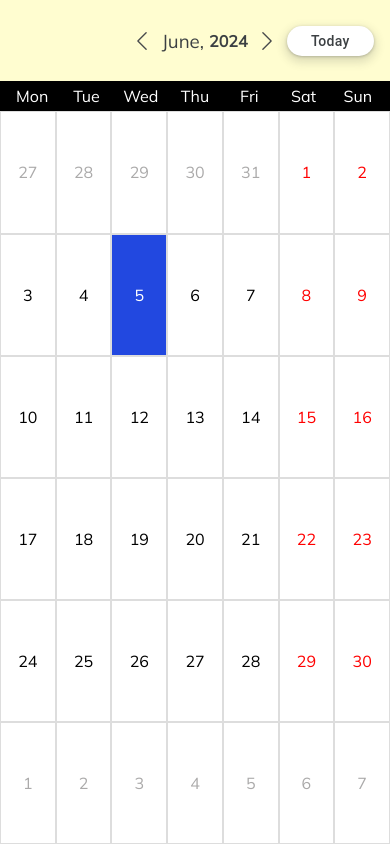
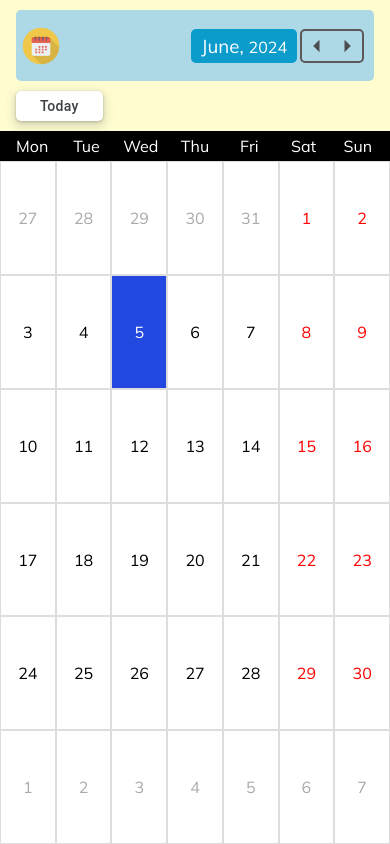
Before and after one commit to Durgaprasad-2002/Event_App, a React (Create React App) app: page / in a window 390 px wide. Built offline with nearby package versions, Linux system fonts and the light colour scheme.

Commit message:
first commit

```diff
--- a/src/pages/Calender.js
+++ b/src/pages/Calender.js
@@ -1,5 +1,6 @@
 import React, { useState, useEffect } from "react";
 import { BsChevronLeft, BsChevronRight } from "react-icons/bs";
+import { MdArrowLeft, MdArrowRight } from "react-icons/md";
 import CalendarDays from "./CalenderDays";
 import logo from "../Images/logo.png";
 import "./index.css";
@@ -41,20 +42,25 @@ export default function Calender() {
       <div className="Calender-Navigation-bar">
         <div className="Title">
           <img alt="LOGO" src={logo} className="logo" />
+          <div className="ToggelBTNS">
+            <div className="togglebtnsConatiner">
+              <button className="NavBTNS" onClick={() => changeMonth(-1)}>
+                <MdArrowLeft className="icon" />
+              </button>
+              <button className="NavBTNS" onClick={() => changeMonth(1)}>
+                <MdArrowRight className="icon" />
+              </button>
+            </div>
+            <h3 className="Month">
+              {months[currentDate.getMonth()]},{" "}
+              <span className="Year">{currentDate.getFullYear()}</span>
+            </h3>{" "}
+          </div>
         </div>
-        <div className="ToggelBTNS">
-          <button className="NavBTNS" onClick={() => changeMonth(-1)}>
-            <BsChevronLeft className="icon" />
-          </button>
-          <h3 className="Month">{months[currentDate.getMonth()]},</h3>{" "}
-          <h3 className="Year">{currentDate.getFullYear()}</h3>
-          <button className="NavBTNS" onClick={() => changeMonth(1)}>
-            <BsChevronRight className="icon" />
-          </button>
-          <button class="button-17" role="button" onClick={goToToday}>
-            Today
-          </button>
-        </div>
+
+        <button className="button-17" role="button" onClick={goToToday}>
+          Today
+        </button>
       </div>
       <div className="calender">
         <div className="weeks">
--- a/src/pages/EventCreation.js
+++ b/src/pages/EventCreation.js
@@ -56,7 +56,6 @@ export default function EventCreation() {
   };
 
   const HandleParticipants = (e) => {
-    console.log(partMail);
     setADD((ADDParticipants) => [...ADDParticipants, partMail]);
     document.getElementsByName("partMail")[0].value = "";
   };
@@ -69,7 +68,6 @@ export default function EventCreation() {
   }
 
   const removeParticipant = (ind) => {
-    console.log(ind);
     let newELE = removeElementByIndex(ADDParticipants, ind);
     setADD([...newELE]);
   };
@@ -78,7 +76,7 @@ export default function EventCreation() {
 
   function HandleInputs(e) {
     const { name, value } = e.target;
-    console.log(name, value);
+
     setTimes((prevTimes) => ({
       ...prevTimes,
       [name]: value,
@@ -119,8 +117,6 @@ export default function EventCreation() {
       userId: user.googleId,
       googleToken: Token.access_token,
     };
-
-    console.log(eventData);
 
     setLoading(true);
 
--- a/src/pages/Loader.js
+++ b/src/pages/Loader.js
@@ -10,7 +10,7 @@ export default function Loader() {
         alignItems: "center",
       }}
     >
-      <div class="Loader_ANI" style={{ zIndex: "100" }}></div>
+      <div className="Loader_ANI" style={{ zIndex: "100" }}></div>
     </div>
   );
 }
--- a/src/pages/index.css
+++ b/src/pages/index.css
@@ -4,6 +4,22 @@ html,
 body {
   height: 100%;
   margin: 0;
+}
+
+.Title {
+  display: flex;
+  flex-direction: row;
+  justify-content: space-between;
+  align-items: center;
+}
+
+.togglebtnsConatiner {
+  border: 2px solid lightgray;
+  border-radius: 5px;
+  display: flex;
+  flex-direction: row;
+  justify-content: center;
+  align-items: center;
 }
 
 .outer-Google-login {
@@ -101,10 +117,11 @@ body {
   gap: 5px;
   align-items: center;
   justify-content: center;
+  margin-left: 20px;
 }
 
 .icon {
-  font-size: 22px;
+  font-size: 32px;
 }
 
 .NavBTNS {
@@ -113,7 +130,7 @@ body {
   background: none;
   border: none;
   padding: 0px;
-  border-radius: 50%;
+  border-radius: 3px;
   display: flex;
   justify-content: center;
   align-items: center;
@@ -121,11 +138,12 @@ body {
   color: rgb(74, 76, 77);
   font-weight: 200;
   cursor: pointer;
+  transition: all ease 0.5s;
 }
 
 .NavBTNS:hover {
-  background-color: white;
-  outline: 1px solid lightgray;
+  background-color: rgb(54, 53, 53);
+  color: white;
 }
 
 .NavBTNS:active {
@@ -141,7 +159,7 @@ body {
   align-items: center;
   appearance: none;
   background-color: #fff;
-  border-radius: 24px;
+  border-radius: 5px;
   border-style: none;
   box-shadow: rgba(152, 152, 152, 0.2) 0 3px 5px -1px,
     rgba(118, 118, 118, 0.14) 0 6px 10px 0,
@@ -154,7 +172,6 @@ body {
   font-family: "Google Sans", Roboto, Arial, sans-serif;
   font-size: 14px;
   font-weight: 500;
-
   justify-content: center;
   letter-spacing: 0.25px;
   line-height: normal;
@@ -219,6 +236,10 @@ body {
 .Month {
   font-weight: lighter;
   user-select: none;
+  background: rgb(11, 156, 204);
+  padding: 5px 10px 5px 10px;
+  border-radius: 5px;
+  color: white;
 }
 
 .Year {
@@ -408,6 +429,7 @@ f .Calender-Event-bar span {
 }
 
 .footer {
+  position: relative;
   width: 100%;
   background-color: rgb(227, 225, 225);
   text-align: center;
@@ -513,12 +535,12 @@ f .Calender-Event-bar span {
 }
 
 .Outer-Event-Conatiner {
-  height: auto;
+  min-height: 600px;
 }
 
 .Events-container {
   width: auto;
-  min-height: 500px;
+  min-height: 580px;
   background: rgb(227, 225, 225);
   margin: 10px;
   padding: 5px 10px 10px 10px;
@@ -526,7 +548,7 @@ f .Calender-Event-bar span {
 .logout-container {
   display: flex;
   flex-direction: column-reverse;
-  align-items: flex-end;
+  align-items: center;
   gap: 10px;
 }
 .Event-card {
@@ -731,11 +753,41 @@ f .Calender-Event-bar span {
 
 /* ----------------------------------------------------------------- */
 @media (max-width: 400px) {
+  .togglebtnsConatiner {
+    border: 2px solid rgb(90, 88, 88);
+    border-radius: 5px;
+    display: flex;
+    flex-direction: row;
+    justify-content: center;
+    align-items: center;
+    margin-right: 5px;
+  }
+
+  .ToggelBTNS {
+    display: flex;
+    flex-direction: row-reverse;
+    gap: 3px;
+    align-items: center;
+    justify-content: center;
+  }
+
+  .Title {
+    width: 100%;
+    display: flex;
+    flex-direction: row;
+    justify-content: space-between;
+    align-items: center;
+    background: lightblue;
+    border-radius: 5px;
+    margin-bottom: 10px;
+    padding: 0px 5px 0px 5px;
+  }
+
   .logo {
-    display: none;
-    width: 35px;
-    height: 35px;
+    width: 40px;
+    height: 40px;
   }
+
   .Year {
     font-size: medium;
   }
```
Also changed, not shown: src/pages/EventUpdate.js (+1 -7 lines).
